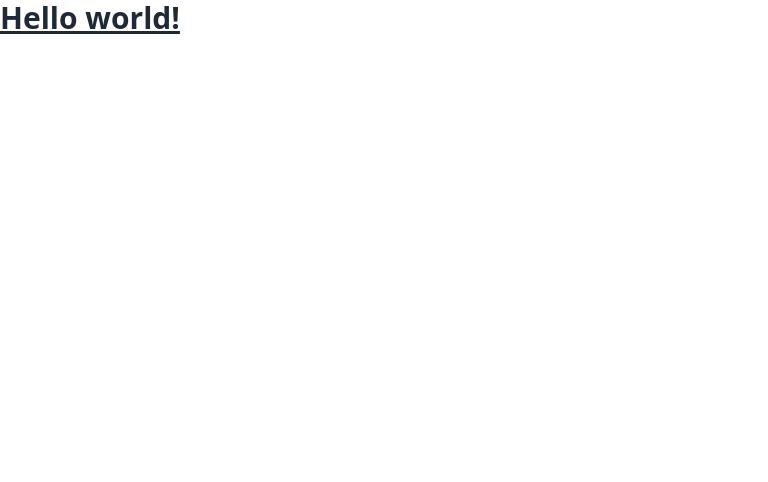
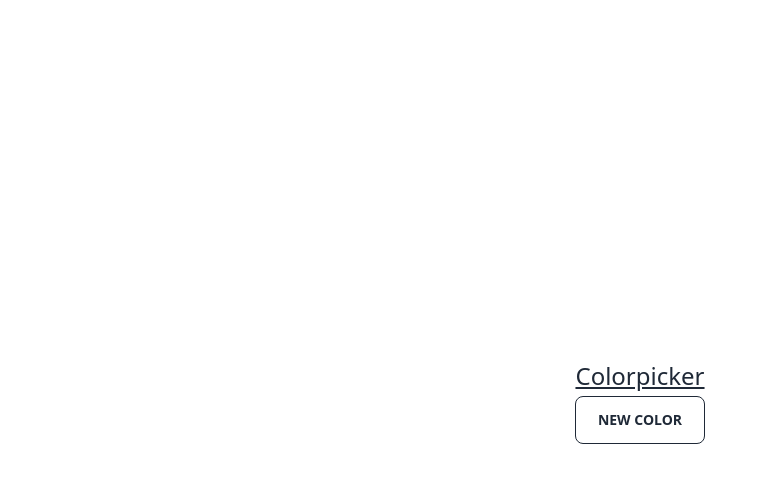
Before and after one commit to Rikamo1/colorPicker, a SvelteKit app: page / in a window 1280 px wide. Shown: the top 482 px of the page, without its empty margins (0-768 px from the left). Built offline with nearby package versions, Linux system fonts and the light colour scheme.

Commit message:
Made the website with light and dark ui for light and dark backgrounds.

```diff
--- /dev/null
+++ b/src/components/ui_dark.svelte
@@ -0,0 +1,24 @@
+<script>
+    import { createEventDispatcher } from 'svelte'
+
+    export let color = {}
+
+    const dispatch = createEventDispatcher();
+
+    function handleClick() {
+        dispatch("colorChange")
+    }
+
+    if (color.hex === undefined) {
+    color.hex = ""
+  }
+
+  </script>
+
+<div id="UIContainer" class="grid h-screen items-center justify-center">
+        <div class="justify-center grid">
+          <h1 class="prose underline prose-2xl text-base-200">Colorpicker</h1>
+          <button class="btn btn-outline text-base-200" on:click={handleClick}>New color</button>
+          <h2 class="prose prose-xl text-base-200">{color.hex.toUpperCase()}</h2>
+        </div>
+</div>
--- /dev/null
+++ b/src/components/ui_light.svelte
@@ -0,0 +1,24 @@
+<script>
+  import { createEventDispatcher } from 'svelte'
+
+  export let color = {}
+
+
+  const dispatch = createEventDispatcher();
+
+  function handleClick() {
+      dispatch("colorChange")
+  }
+
+  if (color.hex === undefined) {
+    color.hex = ""
+  }
+</script>
+
+<div id="UIContainer" class="grid h-screen items-center justify-center">
+      <div class="justify-center grid">
+        <h1 class="prose underline prose-2xl text-base-content">Colorpicker</h1>
+        <button class="btn btn-outline" on:click={handleClick}>New color</button>
+        <h2 class="prose prose-xl text-base-content">{color.hex.toUpperCase()}</h2>
+      </div>
+</div>
--- a/src/routes/+page.svelte
+++ b/src/routes/+page.svelte
@@ -1,9 +1,25 @@
-<h1 class="text-3xl font-bold underline">
-    Hello world!
-  </h1>
+<script>
+  import UI_dark from "./../components/ui_dark.svelte"
+  import UI_light from "./../components/ui_light.svelte"
+  import {generateColor} from "./../javascript/generateColor.js"
 
-  <style lang="postcss">
-    :global(html) {
-      background-color: theme(colors.gray.100);
-    }
-  </style>
+  let color = {}
+
+
+  function changeColor() {
+    color = generateColor()
+
+
+    document.body.style.background = color.hex
+
+  }
+
+</script>
+
+{#if color.isLight}
+<UI_dark on:colorChange={changeColor} color={color} />
+
+{:else}
+<UI_light on:colorChange={changeColor} color={color} />
+
+{/if}
```
